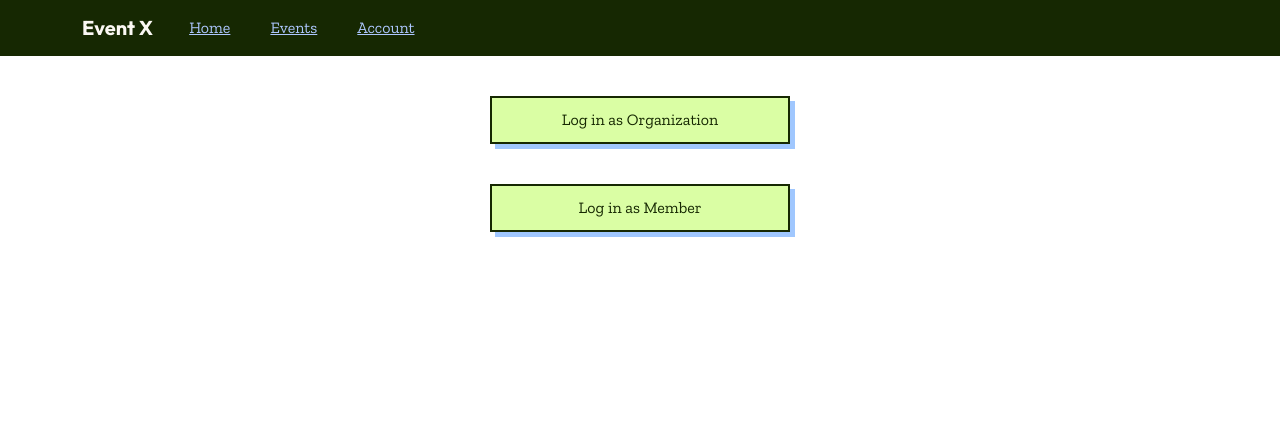
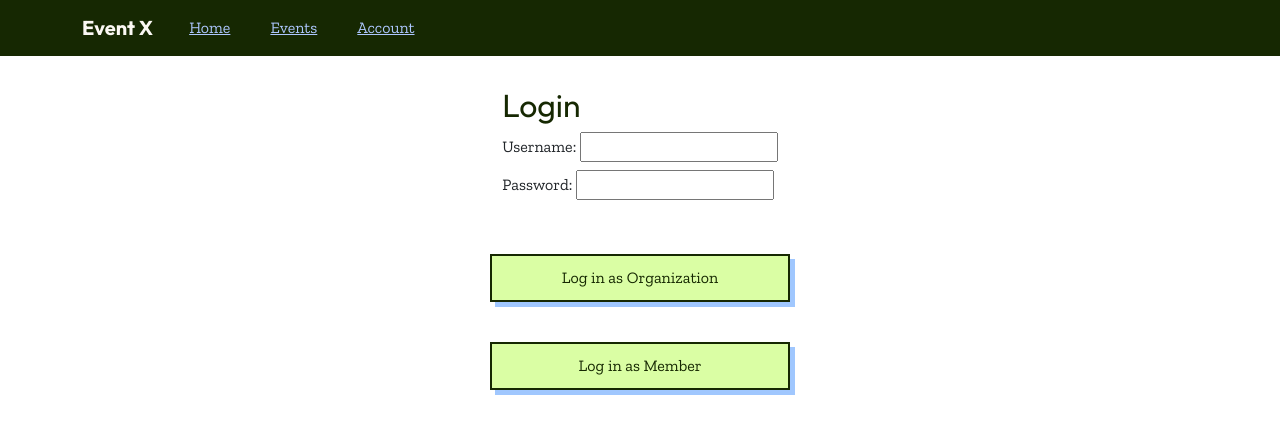
Before and after one commit to MichaelFami/event-x, a React (Vite) app: page / in a window 1280 px wide. Shown: the top 434 px of the page. Built offline with nearby package versions, Linux system fonts and the light colour scheme; no server answers.

Commit message:
added login page

```diff
--- a/src/components/LogIn.jsx
+++ b/src/components/LogIn.jsx
@@ -1,16 +1,43 @@
+import { useEffect, useState } from 'react';
 import { Link } from "react-router-dom";
-import Button from 'react-bootstrap/Button';
+import { Container, Form, Col, Row, Button, FormText } from 'react-bootstrap';
 
-export default function LogIn () {
+const loginUser = async (e) => {
+    e.preventDefault();
+    console.log("create a new user", userData);
+    const newUser = await userService.signUp(userData);
+    console.log(newUser);
+};
+
+export default function LogIn() {
+    const [userData, setUserData] = useState({});
     return (
+
+
         <div className="login-outer">
-                <button type="submit" className="btn-login">
-                    <Link to='organization' className="login-links">Log in as Organization</Link>
-                </button>
+            <Form onSubmit={loginUser}>
+                <Form.Group className="mb-3" controlId="name">
+                    <h2>Login</h2>
+                    <div>
+                        <Form.Label>Username: <input type='text' name="username" value={userData.username}></input>
+                        </Form.Label>
+                    </div>
+                    <div>
+                        <Form.Label>Password: <input type='password' name="password" value={userData.password} ></input>
+                        </Form.Label>
+                    </div>
+                </Form.Group>
+            </Form>
+            <button type="submit" className="btn-login">
+                <Link to='organization' className="login-links">Log in as Organization</Link>
+            </button>
 
-                <button type="submit" className="btn-login">
-                    <Link to='member'className="login-links" >Log in as Member</Link>
-                </button>
+            <button type="submit" className="btn-login">
+                <Link to='member' className="login-links" >Log in as Member</Link>
+            </button>
         </div>
-    )
+    );
 }
+
+//value={userData.username} onChange={handleChange}
+//value={userData.password} onChange={handleChange}
```
